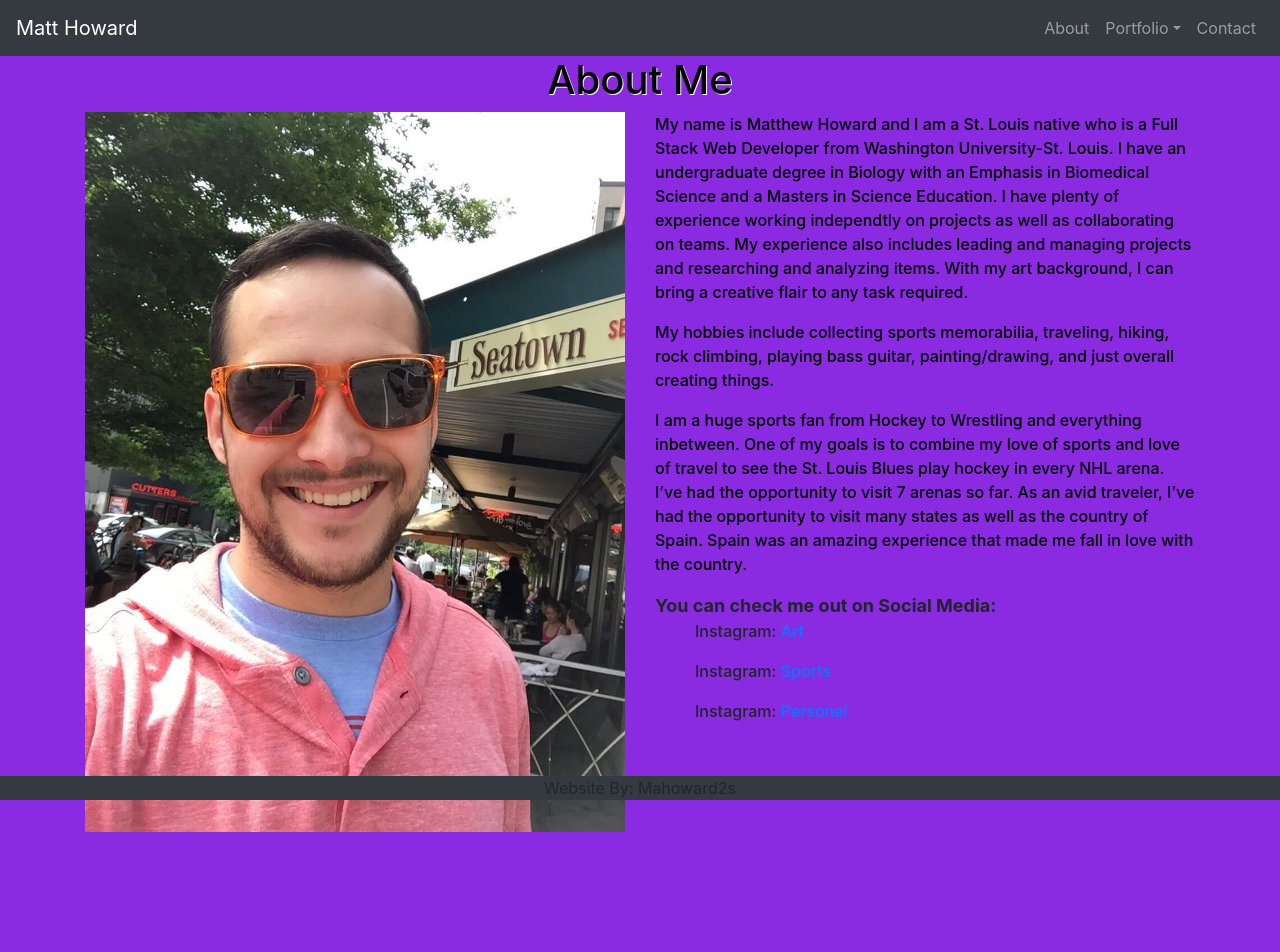
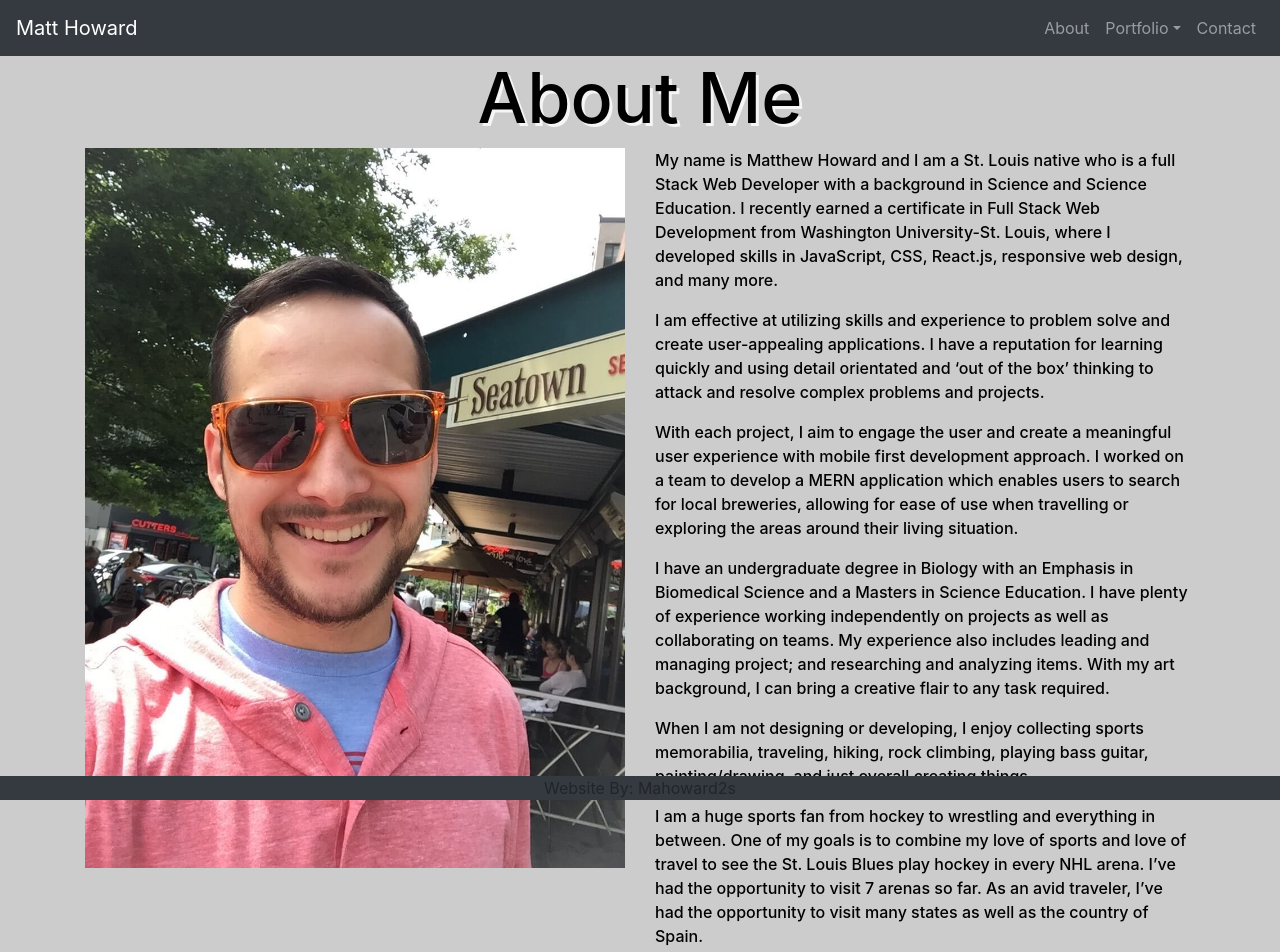
Before and after one commit to mahoward2s/Matt-Howard, a React (Create React App) app in the folder matthoward/: page /about in a window 1280 px wide. Shown: the top 952 px of the page. Before the commit the page ends 892 px from the top, so only its background shows below. Built offline with nearby package versions, Linux system fonts and the light colour scheme.

Commit message:
added information to ABout, moved social media to contact, and adjusted some of the styling.

```diff
--- a/matthoward/src/pages/About.js
+++ b/matthoward/src/pages/About.js
@@ -15,18 +15,26 @@ function About() {
                     </Col>
                     <Col>
                     <p>
-                    My name is Matthew Howard and I am a St. Louis native who is a Full Stack Web Developer from Washington University-St. Louis. I have an undergraduate degree in Biology with an Emphasis in Biomedical Science and a Masters in Science Education. I have plenty of experience working independtly on projects as well as collaborating on teams. My experience also includes leading and managing projects and researching and analyzing items.  With my art background, I can bring a creative flair to any task required.
+                    My name is Matthew Howard and I am a St. Louis native who is a full Stack Web Developer with a background in Science and Science Education.  I recently earned a certificate in Full Stack Web Development from Washington University-St. Louis, where I developed skills in JavaScript, CSS, React.js, responsive web design, and many more.
                     </p>
                     <p>
-                    My hobbies include collecting sports memorabilia, traveling, hiking, rock climbing, playing bass guitar, painting/drawing, and just overall creating things.
+                    I am effective at utilizing skills and experience to problem solve and create user-appealing applications.  I have a reputation for learning quickly and using detail orientated and ‘out of the box’ thinking to attack and resolve complex problems and projects.
                     </p>
                     <p>
-                    I am a huge sports fan from Hockey to Wrestling and everything inbetween. One of my goals is to combine my love of sports and love of travel to see the St. Louis Blues play hockey in every NHL arena.  I’ve had the opportunity to visit 7 arenas so far.  As an avid traveler, I’ve had the opportunity to visit many states as well as the country of Spain.  Spain was an amazing experience that made me fall in love with the country.
+                    With each project, I aim to engage the user and create a meaningful user experience with mobile first development approach.  I worked on a team to develop a MERN application which enables users to search for local breweries, allowing for ease of use when travelling or exploring the areas around their living situation.
                     </p>
-                    <il>You can check me out on Social Media:</il>
-                    <ul>Instagram: <a href="https://www.instagram.com/depression.art.inc" target="_blank"> Art </a></ul>
-                    <ul>Instagram:<a href="https://www.instagram.com/bluescollector2.0" target="_blank"> Sports </a></ul>
-                    <ul>Instagram:<a href="https://www.instagram.com/mhlth282" target="_blank"> Personal </a></ul>
+                    <p>
+                    I have an undergraduate degree in Biology with an Emphasis in Biomedical Science and a Masters in Science Education.  I have plenty of experience working independently on projects as well as collaborating on teams.  My experience also includes leading and managing project; and researching and analyzing items.  With my art background, I can bring a creative flair to any task required.
+                    </p>
+                    <p>
+                    When I am not designing or developing, I enjoy collecting sports memorabilia, traveling, hiking, rock climbing, playing bass guitar, painting/drawing, and just overall creating things.
+                    </p>
+                    <p>
+                    I am a huge sports fan from hockey to wrestling and everything in between.  One of my goals is to combine my love of sports and love of travel to see the St. Louis Blues play hockey in every NHL arena.  I’ve had the opportunity to visit 7 arenas so far.  As an avid traveler, I’ve had the opportunity to visit many states as well as the country of Spain.
+                    </p>
+                    <p>
+                    I’m excited to leverage my skills as part of a fast-paced, quality driven team.  Reach out to me to chat about our next project!
+                    </p>
                     </Col>
                 </Row>
             </Container>
--- a/matthoward/src/pages/Contact.js
+++ b/matthoward/src/pages/Contact.js
@@ -1,5 +1,5 @@
 import React from "react";
-import { Card, ListGroup, ListGroupItem, Button, Container, Row, Col} from 'react-bootstrap';
+import { Card, ListGroup, ListGroupItem, Button, Container, Row, Col } from 'react-bootstrap';
 
 function Contact() {
   return (
@@ -16,9 +16,9 @@ function Contact() {
             border="dark"
             style={{ width: '40rem' }}>
             <Card.Img
-            variant="top"
+              variant="top"
 
-            src="images/IMG_Phones.jpg" />
+              src="images/IMG_Phones.jpg" />
             <Card.Body>
               <Card.Title>Matthew Howard</Card.Title>
               <Card.Text>
@@ -26,7 +26,7 @@ function Contact() {
                 </Card.Text>
             </Card.Body>
             <ListGroup
-            className="list-group-flush">
+              className="list-group-flush">
               <ListGroupItem>Profiles:</ListGroupItem>
               <ListGroupItem>
                 <Button
@@ -50,13 +50,31 @@ function Contact() {
               <ListGroupItem>Resume:</ListGroupItem>
               <ListGroupItem>
                 <Button
-                  href="https://docs.google.com/document/d/1PRWn6gj7CNjXeJ8znhUkrbMLis3eGa6DaqXzQsRpPe0/edit?usp=sharing" variant="success">Google</Button>
+                  href="https://docs.google.com/document/d/1PRWn6gj7CNjXeJ8znhUkrbMLis3eGa6DaqXzQsRpPe0/edit?usp=sharing"
+                  target="_blank"
+                  variant="success">Google</Button>
                 <Button
                   variant="danger"
                   href="./public/images/Matt_Howard_Resume.pdf"
                   target="_blank" class="btn btn-warning"
                   download><i
                     class="fa fa-download"></i>PDF</Button>
+              </ListGroupItem>
+              <ListGroupItem>Social Media:</ListGroupItem>
+              <ListGroupItem>Instagram</ListGroupItem>
+              <ListGroupItem>
+                <Button
+                  href="https://www.instagram.com/mhlth282"
+                  target="_blank"
+                  variant="dark">Personal</Button>
+                <Button
+                  href="https://www.instagram.com/depression.art.inc"
+                  target="_blank"
+                  variant="dark">Art</Button>
+                <Button
+                  href="https://www.instagram.com/bluescollector2.0"
+                  target="_blank"
+                  variant="dark">Sports</Button>
               </ListGroupItem>
             </ListGroup>
           </Card>
--- a/matthoward/src/styles.css
+++ b/matthoward/src/styles.css
@@ -1,6 +1,7 @@
 h1 {
     color: black;
-    text-shadow: 1px 1px whitesmoke;
+    text-shadow: 3px 3px whitesmoke;
+    font-size: 70px;
 }
 
 p {
@@ -18,7 +19,7 @@ ul {
 }
 
 html, body {
-    background-color: blueviolet;
+    background-color: #cccccc;
     margin-bottom: 30px;
 }
 
@@ -47,5 +48,5 @@ html, body {
 }
 
 .card-body{
-    background-color: lightgrey;
+    background-color: white;
 }
```
